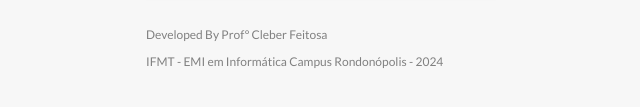
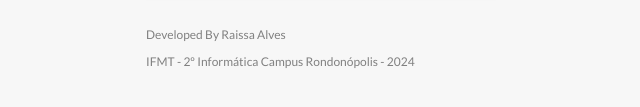
Before and after one commit to AnaLima23/controle-de-despesas, a plain HTML site: page index.html in a window 1280 px wide. Shown: the part 671-778 px from the top of the page, 319-959 px from the left. Drawn offline with Linux system fonts and the light colour scheme.

Commit message:
Update index.html

```diff
--- a/index.html
+++ b/index.html
@@ -9,6 +9,7 @@
     <title>Controle de despesas</title>
   </head>
   <body>
+
     <h2>Controle de despesas</h2>
 
     <div class="container">
@@ -32,7 +33,6 @@
 
       <ul id="transactions" class="transactions"></ul>
 
-
       <h3>Adicionar transação</h3>
 
       <form id="form">
@@ -50,8 +50,8 @@
 
         <button class="btn">Adicionar</button>
       </form>
-      <p class="by">Developed By Profº Cleber Feitosa</p>
-      <p class="by">IFMT - EMI em Informática Campus Rondonópolis - 2024</p>
+      <p class="by">Developed By Raissa Alves</p>
+      <p class="by">IFMT - 2º Informática Campus Rondonópolis - 2024</p>
     </div>
 
     <script src="script.js"></script>
```
